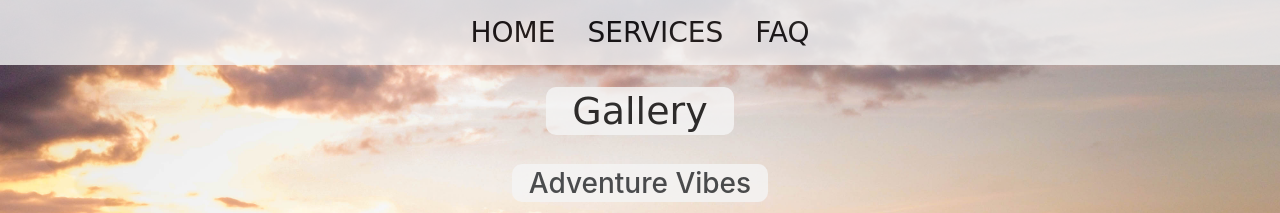
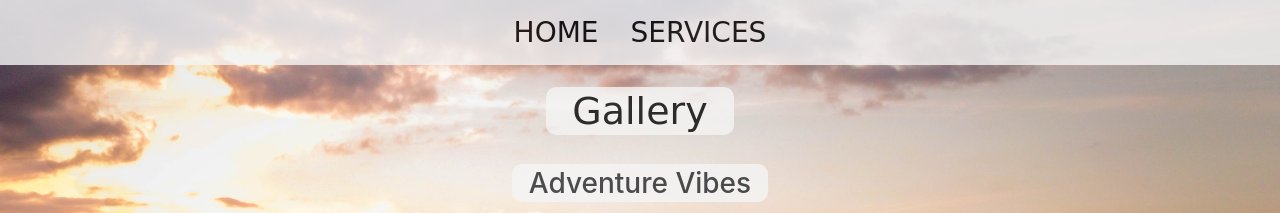
Before and after one commit to cpaulson09/jmmvids, a plain HTML site: page gallery.html in a window 1280 px wide. Shown: the top 213 px of the page. Drawn offline with nearby package versions, Linux system fonts and the light colour scheme.

Commit message:
removed FAQ.html for now(not complete)

```diff
--- a/gallery.html
+++ b/gallery.html
@@ -13,7 +13,7 @@
         <table id="tableHeader">
             <td><a href="index.html">HOME</td>
             <td><a href="services.html">SERVICES</td>
-            <td><a href="FAQ.html">FAQ</td>
+            <!-- <td><a href="FAQ.html">FAQ</td> -->
         </table>
     </nav>
 
```
Also changed, not shown: index.html (+1 -1 lines), services.html (+1 -1 lines).
